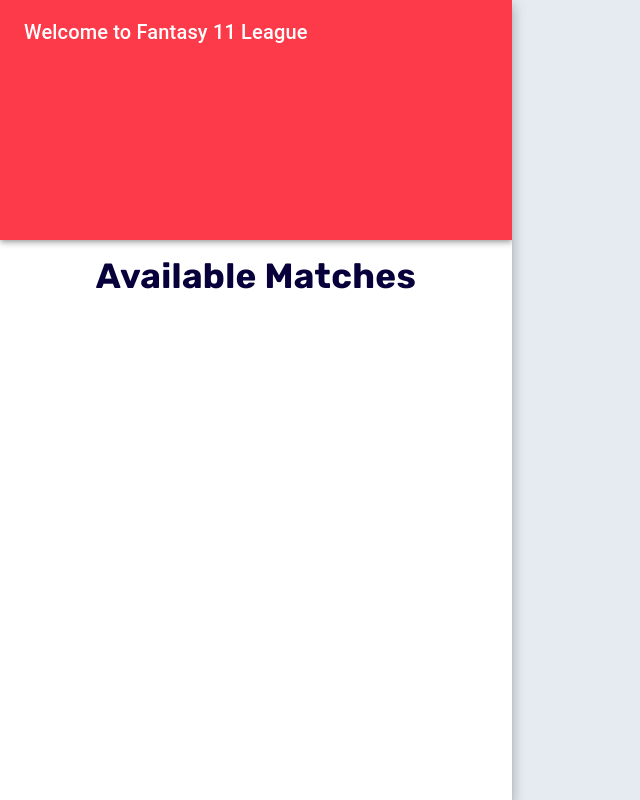
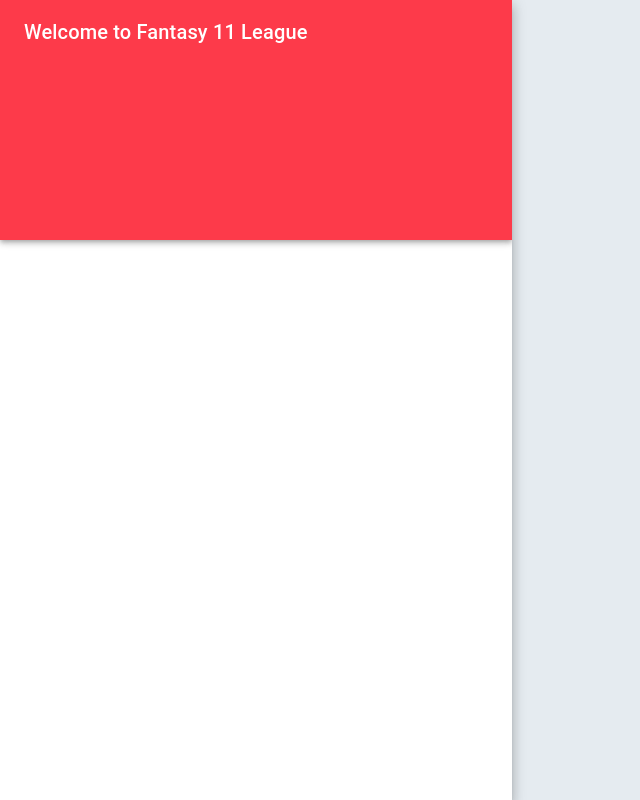
Before and after one commit to Chennai-Sharks/Fantasy-11, a Next.js app in the folder website/: page /Home/Matches/create-team/1 in a window 1280 px wide. Shown: the whole page, without its empty margins (0-640 px from the left). Built offline with nearby package versions, Linux system fonts and the light colour scheme.

Commit message:
some changes

```diff
--- a/website/pages/Home/Matches/create-team/[id].tsx
+++ b/website/pages/Home/Matches/create-team/[id].tsx
@@ -25,7 +25,6 @@ const CreateTeamScreen: React.FC = () => {
 						<Typography variant='h6'>Welcome to Fantasy 11 League</Typography>
 					</Toolbar>
 				</AppBar>
-				<Typography className={classes.title}>Available Matches</Typography>
 				{/* {isLoading ? (
 					<MoonLoader />
 				) : isError ? (
```
